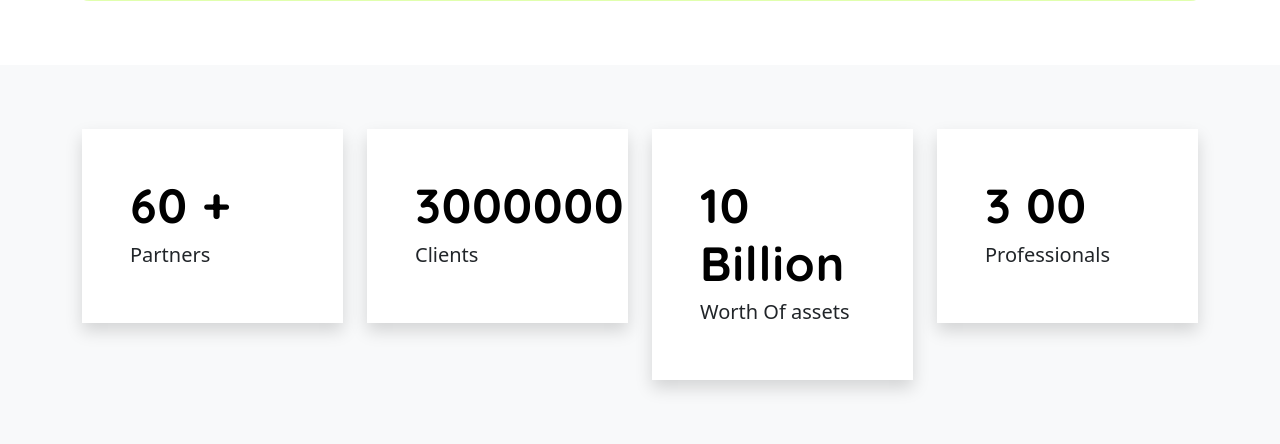
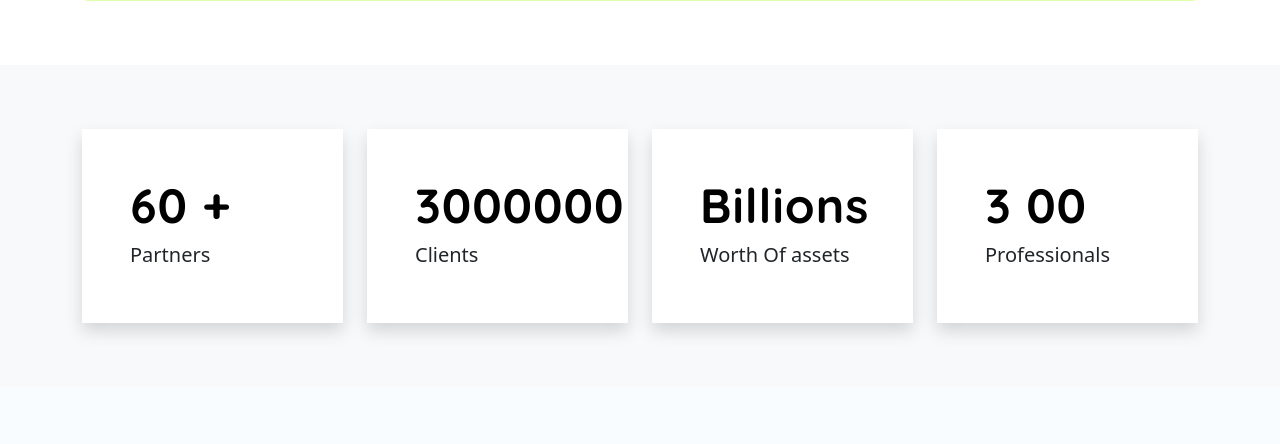
Before and after one commit to ndmichael/digital_banking, a Django app: page /about/ in a window 1280 px wide. Shown: the part 970-1414 px from the top of the page. After the commit the page ends 1308 px from the top, so only its background shows below. Run offline with Django 4.2, Linux system fonts and the light colour scheme; some libraries are stand-ins or nearby versions.

Commit message:
made changes to the about page

```diff
--- a/dbank/templates/dbank/about.html
+++ b/dbank/templates/dbank/about.html
@@ -36,9 +36,7 @@
         <div class="container">
             <section class="row p-5" style="background: #e0ffad; border-radius: 20px;">
                 <div class="col-12 col-md-6">
-                    <div class="goals">
                         <img src="{% static 'dbank/images/investment.jpg' %}" alt="" class="img-fluid">
-                    </div>
                 </div>
 
                 <div class="col-12 col-md-6">
@@ -72,7 +70,7 @@
                 </div>
                 <div class="col-6 col-md-3">
                     <div class="bg-white p-5 shadow">
-                        <h3>10 Billion </h3>
+                        <h3>Billions </h3>
                         <h5>Worth Of assets</h5>
                     </div>
                 </div>
```
